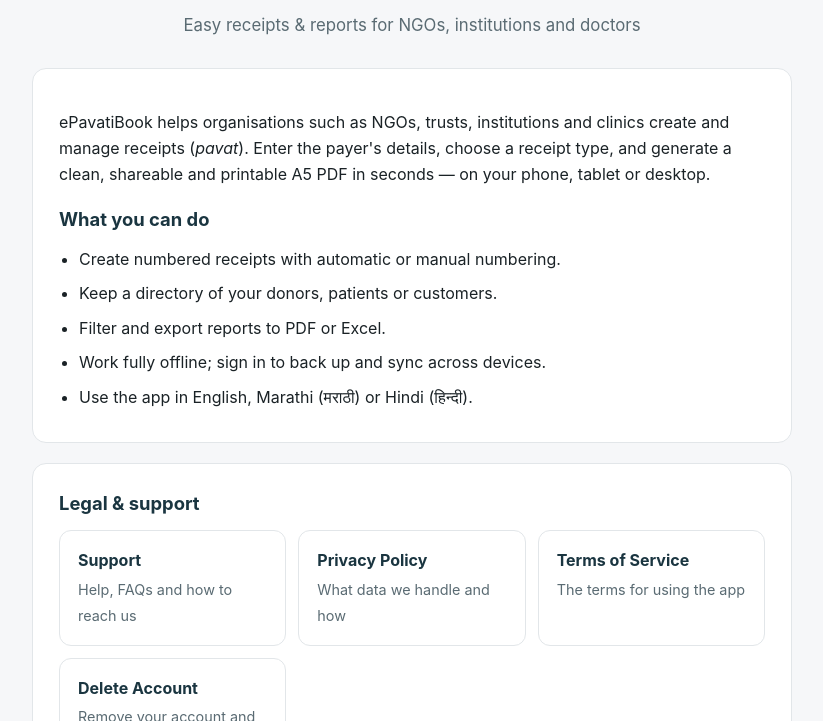
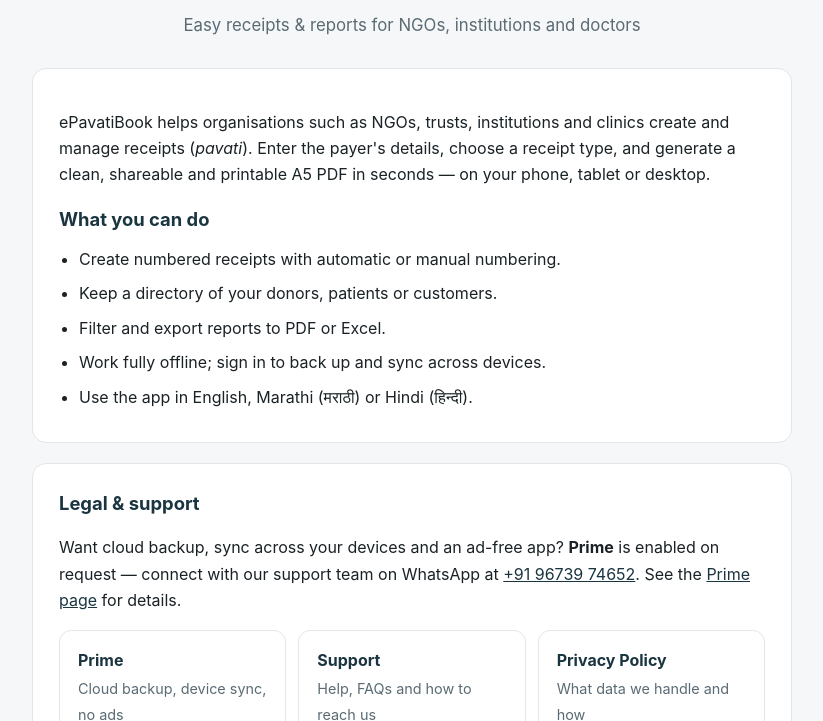
Before and after one commit to swarjun/ePavatiBook, a plain HTML site: page index.html in a window 1280 px wide. Shown: the part 79-800 px from the top of the page, without its empty margins (228-1051 px from the left). Drawn offline with Linux system fonts and the light colour scheme.

Commit message:
Fix spelling and add Prime feature information
Corrected the spelling of 'pavati' in the description and content sections. Added a paragraph about the Prime feature with contact information.

```diff
--- a/index.html
+++ b/index.html
@@ -4,7 +4,7 @@
 <meta charset="utf-8">
 <meta name="viewport" content="width=device-width, initial-scale=1">
 <title>ePavatiBook — receipts for NGOs, institutions and doctors</title>
-<meta name="description" content="ePavatiBook is a simple app for NGOs, trusts, institutions and clinics to create, store and share receipts (pavati) — works offline, syncs to the cloud, and prints A5 PDFs.">
+<meta name="description" content="ePavatiBook is a simple app for NGOs, trusts, institutions and clinics to create, store and share receipts (pavat) — works offline, syncs to the cloud, and prints A5 PDFs.">
 <style>
   :root {
     --bg: #f6f7f9;
@@ -83,7 +83,7 @@
   <div class="card">
     <p>
       ePavatiBook helps organisations such as NGOs, trusts, institutions and
-      clinics create and manage receipts (<em>pavat</em>). Enter the payer's
+      clinics create and manage receipts (<em>pavati</em>). Enter the payer's
       details, choose a receipt type, and generate a clean, shareable and
       printable A5 PDF in seconds — on your phone, tablet or desktop.
     </p>
@@ -99,7 +99,18 @@
 
   <div class="card">
     <h2>Legal &amp; support</h2>
+    <p>
+      Want cloud backup, sync across your devices and an ad-free app?
+      <strong>Prime</strong> is enabled on request — connect with our support
+      team on WhatsApp at
+      <a href="https://wa.me/919673974652">+91 96739 74652</a>. See the
+      <a href="prime.html">Prime page</a> for details.
+    </p>
     <div class="links">
+      <a href="prime.html">
+        <strong>Prime</strong>
+        <span>Cloud backup, device sync, no ads</span>
+      </a>
       <a href="support.html">
         <strong>Support</strong>
         <span>Help, FAQs and how to reach us</span>
```
